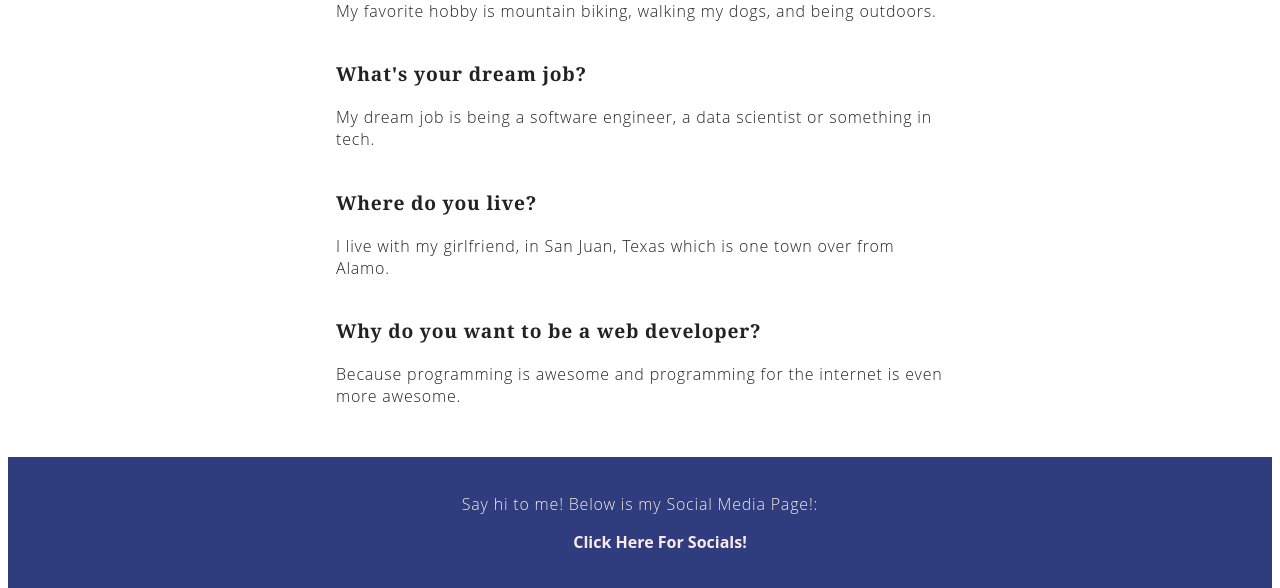
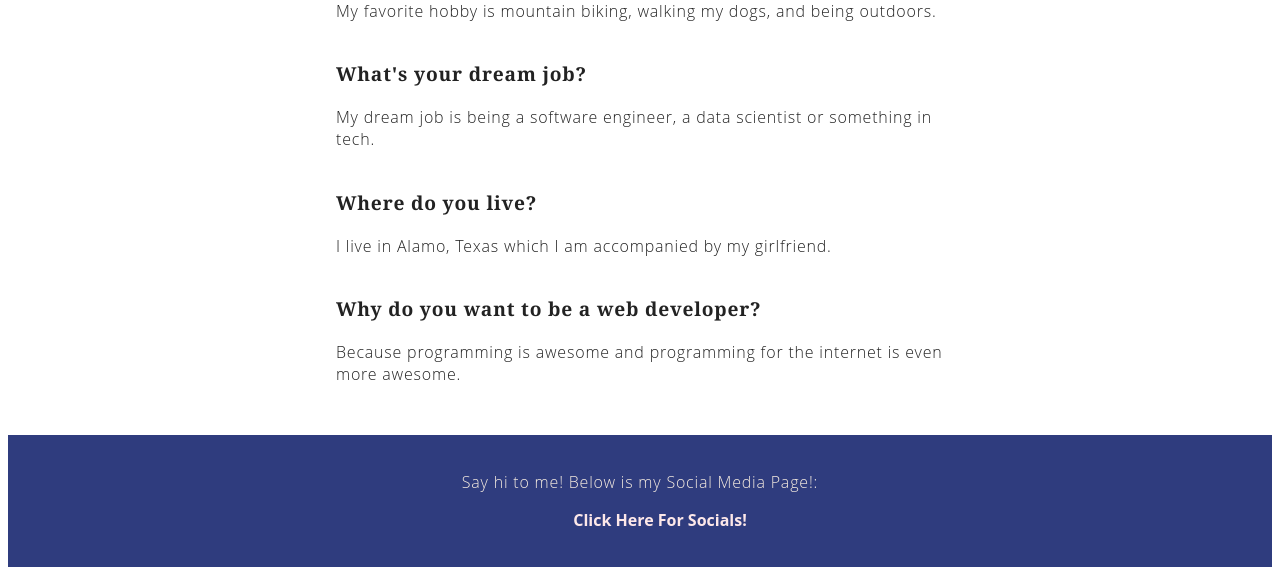
Before and after one commit to RalphLucio/website, a Flask app: page /about in a window 1280 px wide. Shown: the part 920-1508 px from the top of the page. After the commit the page ends 1487 px from the top, so only its background shows below. Run offline with Flask 2, Linux system fonts and the light colour scheme.

Commit message:
Update About me

```diff
--- a/templates/about.html
+++ b/templates/about.html
@@ -22,7 +22,7 @@
       <h2>What's your dream job?</h2>
       <p>My dream job is being a software engineer, a data scientist or something in tech.</p>
       <h2>Where do you live?</h2>
-      <p>I live with my girlfriend, in San Juan, Texas which is one town over from Alamo.</p>
+      <p>I live in Alamo, Texas which I am accompanied by my girlfriend.</p>
       <h2>Why do you want to be a web developer?</h2>
       <p>Because programming is awesome and programming for the internet is even more awesome.</p>
   </section>
```
